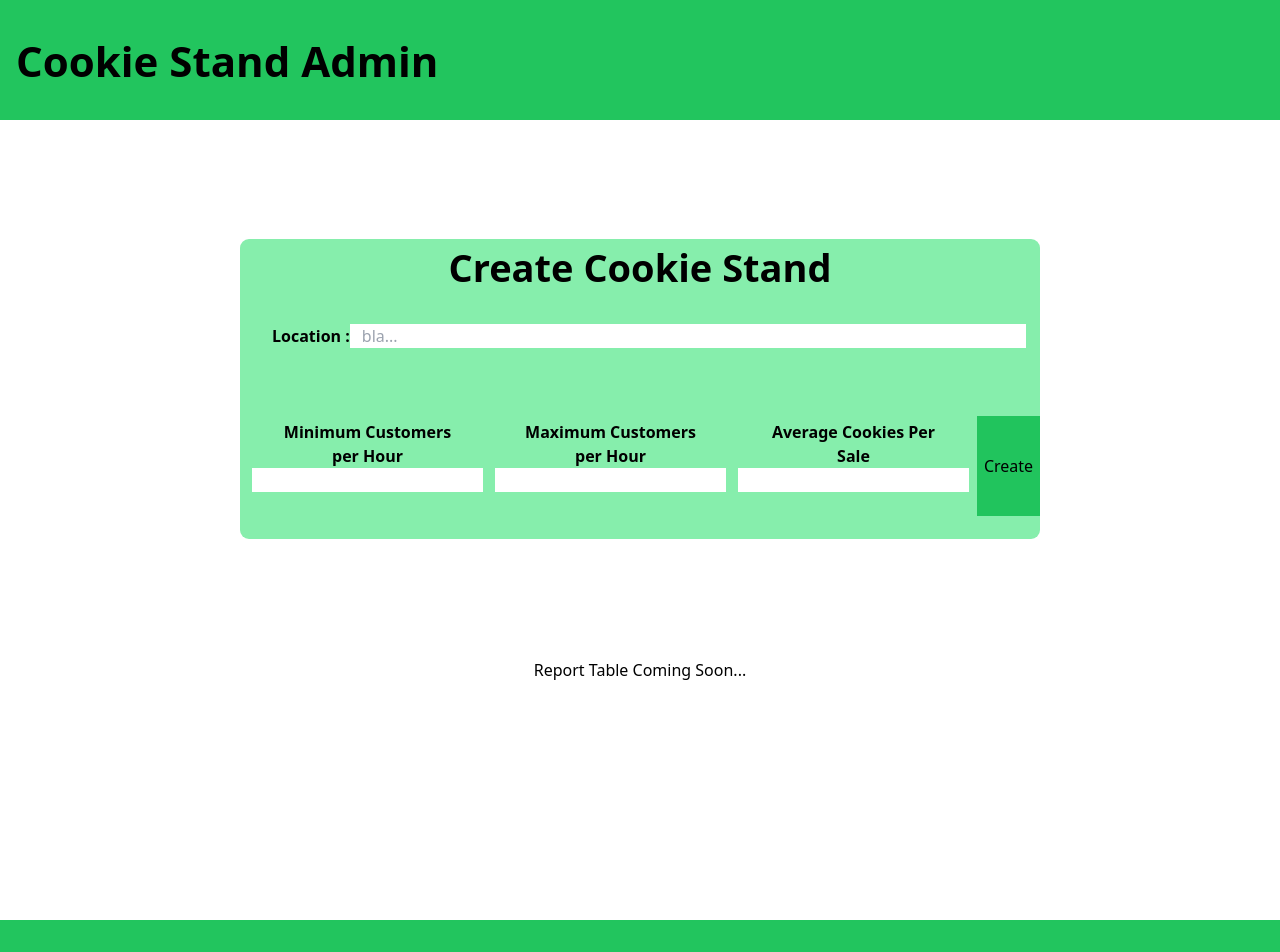
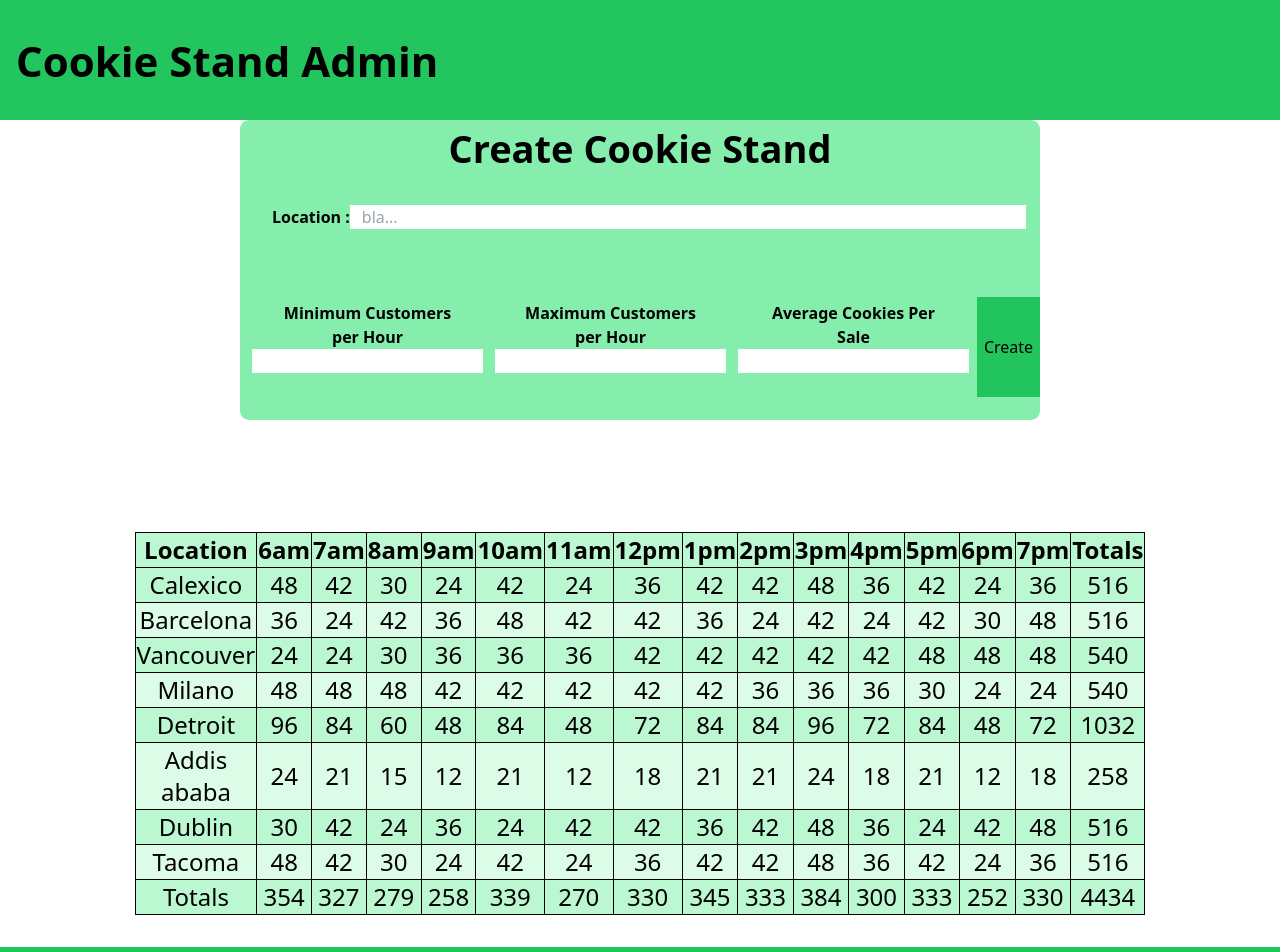
Before and after one commit to mohammadalsmadi2000/Cookie-Stand-Admin, a Next.js app: page / in a window 1280 px wide. Shown: the top 952 px of the page. Built offline with nearby package versions, Linux system fonts and the light colour scheme.

Commit message:
feat: 🚀 Complete Version 2

```diff
--- a/components/CookieStandAdmin.js
+++ b/components/CookieStandAdmin.js
@@ -0,0 +1,68 @@
+import CustomForm from "@/components/CustomForm"
+import Footer from "@/components/Footer"
+import Header from "@/components/Header"
+import Head from "next/head"
+import { useState } from "react"
+import ReportTable from "./ReportTable"
+
+export default function CookieStandAdmin() {
+  const [data, setData] = useState({})
+  const [haveData, setHaveData] = useState(false)
+
+  function handelData(fromCahild) {
+    setData((prev) => ({
+      ...prev,
+      ...fromCahild
+    }))
+    setHaveData(true)
+  }
+  return (
+    <>
+      <Head>
+        <title>Cookie Stand Admin - Home</title>
+        <meta
+          name="description"
+          content="Cookie Stand Admin is a web application that allows you to manage and track your cookie stands. Create new stands, view sales reports, and track performance with ease. Join us and take your cookie business to the next level!"
+        />
+        <meta name="viewport" content="width=device-width, initial-scale=1.0" />
+        <meta name="keywords" content="cookie stand, admin, react, next.js" />
+        <meta name="author" content="Your Name Here" />
+
+        {/* Twitter Meta Tags */}
+        <meta name="twitter:title" content="Cookie Stand Admin - Your Title Here" />
+        <meta name="twitter:description" content="Cookie Stand Admin is a web application that allows you to manage and track your cookie stands. Create new stands, view sales reports, and track performance with ease. Join us and take your cookie business to the next level!" />
+        <meta name="twitter:card" content="summary_large_image" />
+      </Head>
+      <header>
+        <Header title="Cookie Stand Admin" />
+      </header>
+      <main className="flex flex-col min-h-screen">
+        <div className="flex items-center justify-center" style={{ flex: 1 }}>
+          <div style={{ height: 300, width: 800, backgroundColor: "#86eeac", borderRadius: 9 }}>
+            <CustomForm handelData={handelData} />
+            {haveData && <div> <br />
+              <br />
+              Minimum Customers  per Hour : {data["Minimum Customers per Hour"]}
+              <br />
+              Maximum Customers  per Hour : {data["Maximum Customers per Hour"]}
+              <br />
+
+
+              Average Cookies Per Sale : {data["Average Cookies Per Sale"]}
+            </div>
+            }
+          </div>
+        </div>
+
+
+
+        <div className="flex items-start justify-center mt-20" style={{ flex: 1 }}>
+          <ReportTable  data={data} />
+        </div>
+      </main>
+      <footer>
+        <Footer num={8} />
+      </footer>
+    </>
+  )
+}
--- a/components/CustomForm.js
+++ b/components/CustomForm.js
@@ -1,9 +1,10 @@
 import { useState } from "react";
 import CustomInput from "./CustomInput";
-
+import {data} from "../data.js"
 export default function CustomForm({handelData}) {
     const [objStae, setObjState] = useState({ "Minimum Customers per Hour": 0, "Maximum Customers per Hour": 0, "Average Cookies Per Sale": 0 })
     const [makeChange,setMakeChange]=useState(false)
+    const hourly_sales=data
 
     function handelChangeFromChild(stateFromChild){
         console.log("done")
--- a/components/Footer.js
+++ b/components/Footer.js
@@ -1,5 +1,5 @@
-export default function Footer(){
+export default function Footer({num}){
     return (<div style={{ width: '100%', height: '120px' }} className="flex items-center justify-start pl-4 align-top bg-green-500">
-        &copy; 2023
+        {num} Location World Wide
     </div>)
 }
--- a/components/ReportTable.js
+++ b/components/ReportTable.js
@@ -1,7 +1,86 @@
-import React from 'react'
+import React from 'react';
+import { hours } from '../data.js';
 
 export default function ReportTable() {
-  return (
-    <h2>No Cookie Stands Available</h2>
-  )
+  const locations = ['Calexico', 'Barcelona', 'Vancouver', 'Milano', 'Detroit', 'Addis ababa', 'Dublin', 'Tacoma'];
+
+  // Generate an array with values from 10 to 110
+  const values = Array.from({ length: 11 }, (_, index) => (index + 1) * 10);
+
+  const data = {
+    Calexico: [48, 42, 30, 24, 42, 24, 36, 42, 42, 48, 36, 42, 24, 36],
+    Barcelona:[36, 24, 42, 36, 48, 42, 42, 36, 24, 42, 24, 42, 30, 48],
+    Vancouver: [24, 24, 30, 36, 36, 36, 42, 42, 42, 42, 42, 48, 48, 48],
+    Milano: [48, 48, 48, 42, 42, 42, 42, 42, 36, 36, 36, 30, 24, 24],
+    Detroit: [96, 84, 60, 48, 84, 48, 72, 84, 84, 96, 72, 84, 48, 72],
+    'Addis ababa': [24, 21, 15, 12, 21, 12, 18, 21, 21, 24, 18, 21, 12, 18],
+    Dublin: [30, 42, 24, 36, 24, 42, 42, 36, 42, 48, 36, 24, 42, 48],
+    Tacoma: [48, 42, 30, 24, 42, 24, 36, 42, 42, 48, 36, 42, 24, 36],
+  };
+
+  // Function to calculate the totals for each hour
+  const calculateTotals = () => {
+    const totals = new Array(hours.length).fill(0);
+    for (const locationData of Object.values(data)) {
+      locationData.forEach((value, index) => {
+        totals[index] += value;
+      });
+    }
+    return totals;
+  };
+
+  // Function to calculate the total for each location
+  const calculateLocationTotal = (location) => {
+    return data[location].reduce((acc, curr) => acc + curr, 0);
+  };
+
+  // Function to calculate the total for the last row (totals for each hour)
+  const calculateLastRowTotal = () => {
+    const lastRowTotals = calculateTotals();
+    return lastRowTotals.reduce((acc, curr) => acc + curr, 0);
+  };
+
+  if (hours.length === 0) {
+    return (
+      <h2 className="w-1/2 mx-auto my-8 text-2xl text-center">No Cookie Stands Available</h2>
+    );
+  } else {
+    return (
+      <table className="w-1/2 mx-auto my-8 text-2xl text-center">
+        <thead>
+          <tr className="bg-green-200">
+            <th className="border border-black">Location</th>
+            {hours.map((hour, index) => (
+              <th key={index} className="border border-black">
+                {hour}
+              </th>
+            ))}
+            <th className="border border-black">Totals</th>
+          </tr>
+        </thead>
+        <tbody>
+          {locations.map((location, rowIndex) => (
+            <tr key={rowIndex} className={rowIndex % 2 === 0 ? "bg-green-200" : "bg-green-100"}>
+              <td className="border border-black">{location}</td>
+              {data[location].map((value, colIndex) => (
+                <td key={colIndex} className="border border-black">
+                  {value}
+                </td>
+              ))}
+              <td className="border border-black">{calculateLocationTotal(location)}</td>
+            </tr>
+          ))}
+          <tr className="bg-green-200">
+            <td className="border border-black">Totals</td>
+            {calculateTotals().map((total, index) => (
+              <td key={index} className="border border-black">
+                {total}
+              </td>
+            ))}
+            <td className="border border-black">{calculateLastRowTotal()}</td>
+          </tr>
+        </tbody>
+      </table>
+    );
+  }
 }
--- a/data.js
+++ b/data.js
@@ -0,0 +1 @@
+export const hours = ['6am', '7am', '8am', '9am', '10am', '11am', '12pm', '1pm', '2pm', '3pm', '4pm', '5pm', '6pm', '7pm'];
--- a/pages/index.js
+++ b/pages/index.js
@@ -1,66 +1,8 @@
-import CustomForm from "@/components/CustomForm"
-import Footer from "@/components/Footer"
-import Header from "@/components/Header"
-import Head from "next/head"
-import { useState } from "react"
+import CookieStandAdmin from "@/components/CookieStandAdmin"
+
 export default function Home() {
-  const [data, setData] = useState({})
-  const [haveData, setHaveData] = useState(false)
 
-  function handelData(fromCahild) {
-    setData((prev) => ({
-      ...prev,
-      ...fromCahild
-    }))
-    setHaveData(true)
-  }
   return (
-    <>
-      <Head>
-        <title>Cookie Stand Admin - Home</title>
-        <meta
-          name="description"
-          content="Cookie Stand Admin is a web application that allows you to manage and track your cookie stands. Create new stands, view sales reports, and track performance with ease. Join us and take your cookie business to the next level!"
-        />
-        <meta name="viewport" content="width=device-width, initial-scale=1.0" />
-        <meta name="keywords" content="cookie stand, admin, react, next.js" />
-        <meta name="author" content="Your Name Here" />
-
-        {/* Twitter Meta Tags */}
-        <meta name="twitter:title" content="Cookie Stand Admin - Your Title Here" />
-        <meta name="twitter:description" content="Cookie Stand Admin is a web application that allows you to manage and track your cookie stands. Create new stands, view sales reports, and track performance with ease. Join us and take your cookie business to the next level!" />
-        <meta name="twitter:card" content="summary_large_image" />
-      </Head>
-      <header>
-        <Header title="Cookie Stand Admin" />
-      </header>
-      <main className="flex flex-col min-h-screen">
-        <div className="flex items-center justify-center" style={{ flex: 1 }}>
-          <div style={{ height: 300, width: 800, backgroundColor: "#86eeac", borderRadius: 9 }}>
-            <CustomForm handelData={handelData} />
-            {haveData && <div> <br />
-              <br />
-              Minimum Customers  per Hour : {data["Minimum Customers per Hour"]}
-              <br />
-              Maximum Customers  per Hour : {data["Maximum Customers per Hour"]}
-              <br />
-
-
-              Average Cookies Per Sale : {data["Average Cookies Per Sale"]}
-            </div>
-            }
-          </div>
-        </div>
-
-
-
-        <div className="flex items-start justify-center" style={{ flex: 1 }}>
-          {!haveData && <p>Report Table Coming Soon...</p>}
-        </div>
-      </main>
-      <footer>
-        <Footer />
-      </footer>
-    </>
+    <CookieStandAdmin />
   )
 }
```
